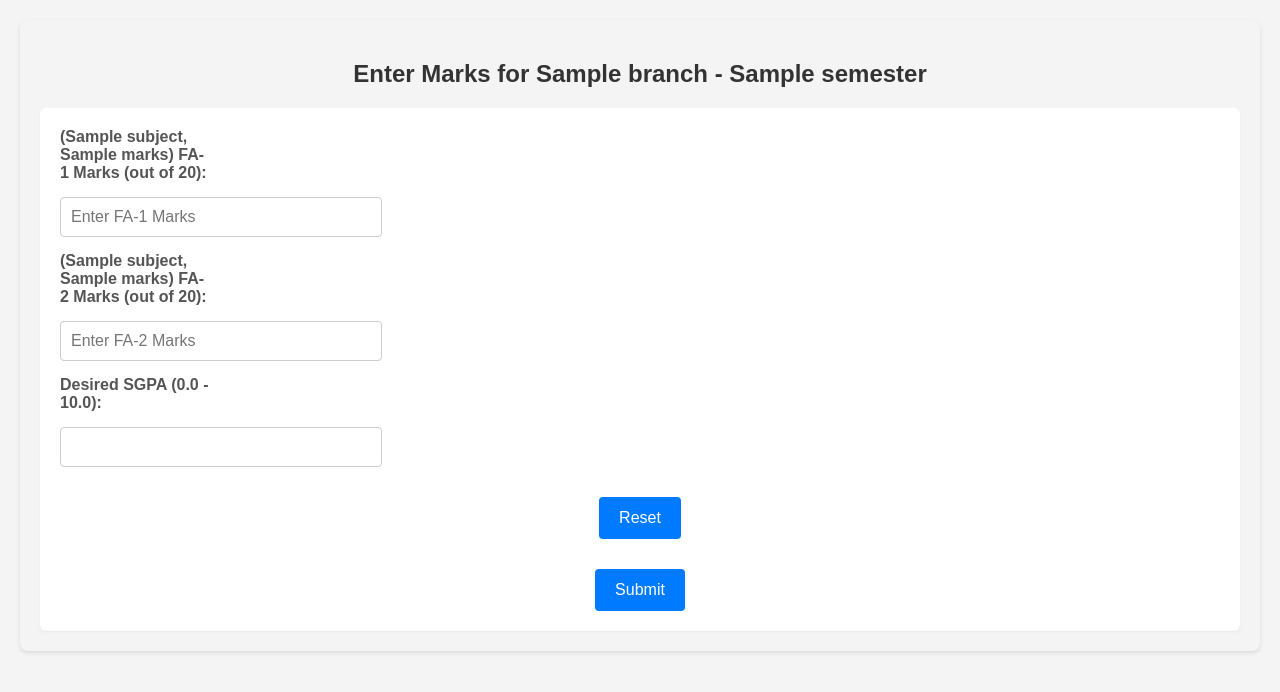
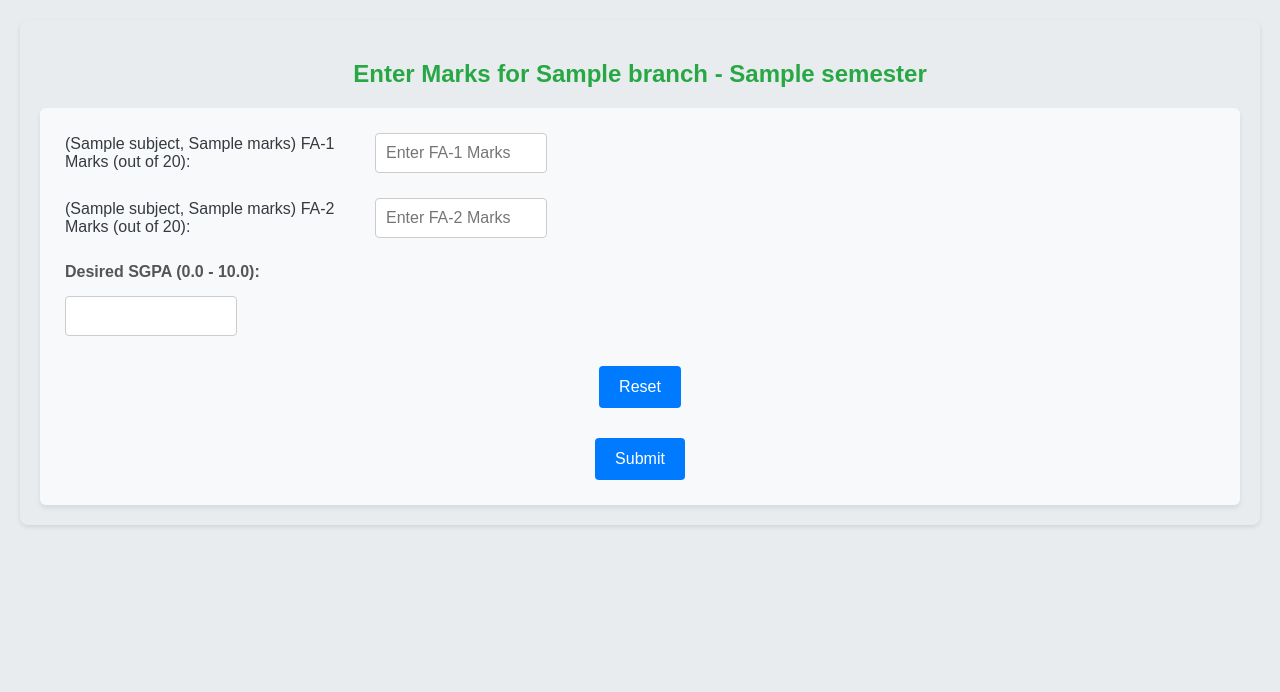
Before and after one commit to Sith-Lord-Darth-Vader/SGPA_TRACKER, a Flask app: template SGPA_TRACKER/templates/marks_form.html in a window 1280 px wide. Shown: the top 692 px of the page. Run offline with Flask 3, Linux system fonts and the light colour scheme; the template is opened without the code that fills it: most values are stand-ins (such as "Sample title", 1, 10 or a date in 2020).

Commit message:
Update marks_form.html

```diff
--- a/SGPA_TRACKER/templates/marks_form.html
+++ b/SGPA_TRACKER/templates/marks_form.html
@@ -7,23 +7,26 @@
     <title>Enter Marks</title>
     <link rel="stylesheet" type="text/css" href="{{ url_for('static', filename='style.css') }}" />
 </head>
-<body>
-    <h2>Enter Marks for {{ branch }} - {{ semester }}</h2>
-    <form action="/submit_marks" method="POST">
+<body class="marks-entry">
+    <h2 class="marks-entry-title">Enter Marks for {{ branch }} - {{ semester }}</h2>
+    <form action="/submit_marks" method="POST" class="marks-entry-form">
         <input type="hidden" name="name" value="{{ name}}">
         <input type="hidden" name="PRN" value="{{ PRN }}">
         <input type="hidden" name="branch" value="{{ branch }}">
         <input type="hidden" name="semester" value="{{ semester }}">
 
         {% for subject in subjects %}
+        <div class="subject-input-group">
             <label for="{{ subject|replace(' ', '_') }}_fa1">{{ subject }} FA-1 Marks (out of 20): </label>
             <input type="number" id="{{ subject|replace(' ', '_') }}_fa1" name="fa1[]" min="0" max="20" placeholder="Enter FA-1 Marks" required>
             <br><br>
-
+        </div>
+        <div class="subject-input-group">
             <label for="{{ subject|replace(' ', '_') }}_fa2">{{ subject }} FA-2 Marks (out of 20): </label>
             <input type="number" id="{{ subject|replace(' ', '_') }}_fa2" name="fa2[]" min="0" max="20" placeholder="Enter FA-2 Marks" required>
             <input type="hidden" name="subject_name[]" value="{{ subject }}">
             <br><br>
+        </div>
         {% endfor %}
 
         <label for="desired_sgpa">Desired SGPA (0.0 - 10.0): </label>
```
